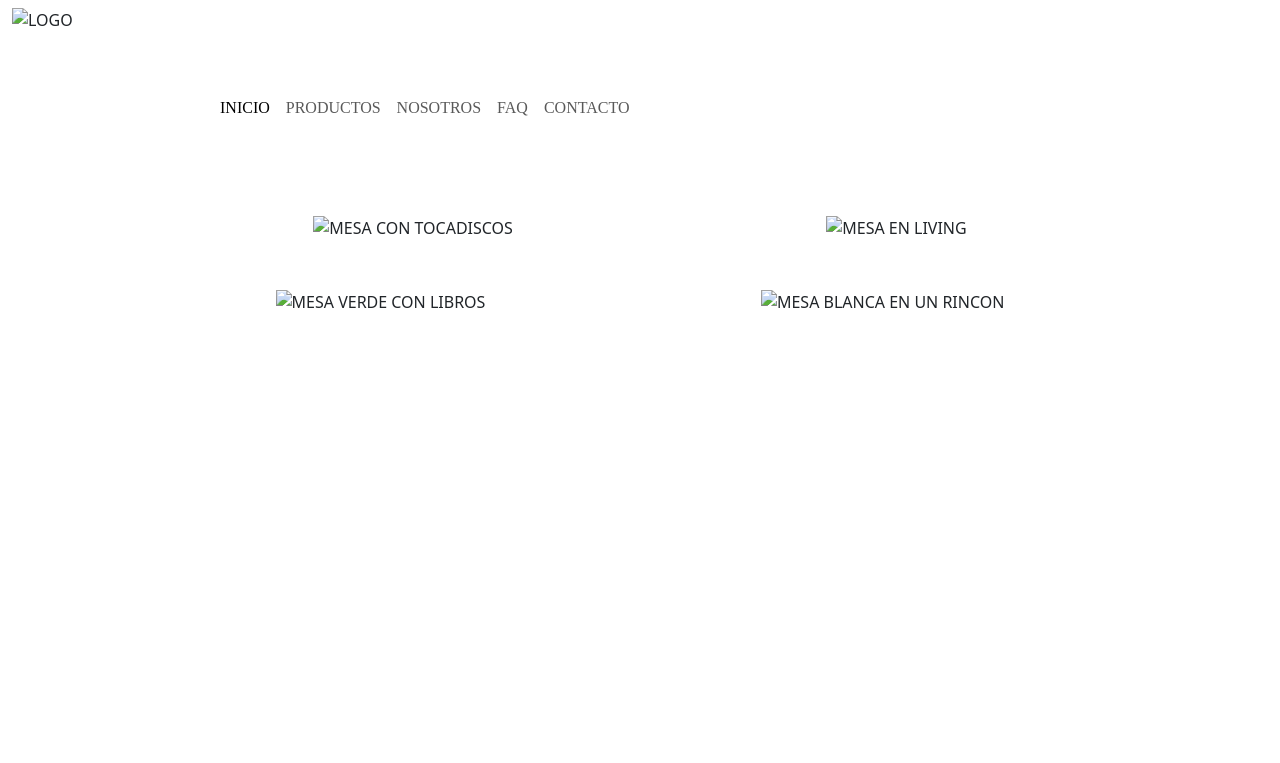
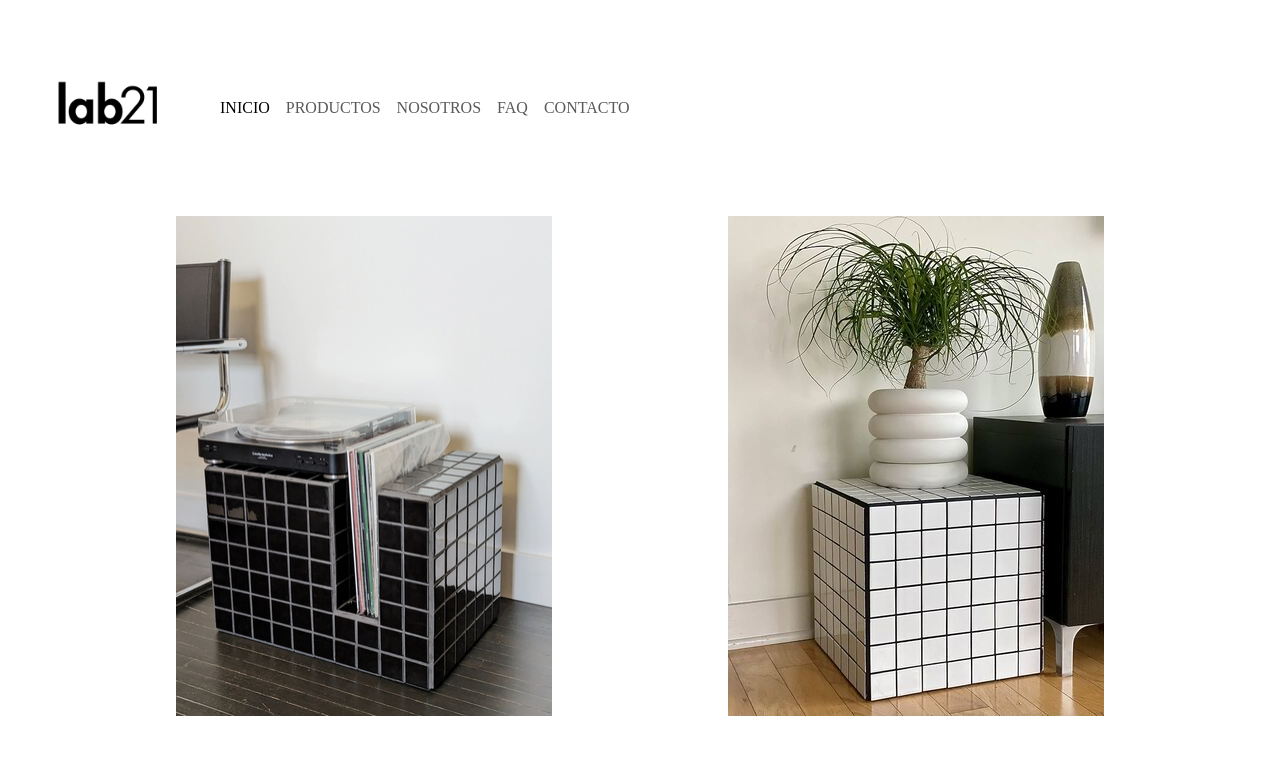
Before and after one commit to Fede-vargas/lab21, a plain HTML site: page pages/productos.html in a window 1280 px wide. Shown: the top 763 px of the page. Drawn offline with nearby package versions, Linux system fonts and the light colour scheme; files that its build step writes are made by us from their sources.

Commit message:
path update

```diff
--- a/pages/productos.html
+++ b/pages/productos.html
@@ -5,13 +5,13 @@
     <meta name="viewport" content="width=device-width, initial-scale=1.0">
     <title>LAB-21</title>
     <link href="https://cdn.jsdelivr.net/npm/bootstrap@5.3.3/dist/css/bootstrap.min.css" rel="stylesheet" integrity="sha384-QWTKZyjpPEjISv5WaRU9OFeRpok6YctnYmDr5pNlyT2bRjXh0JMhjY6hW+ALEwIH" crossorigin="anonymous">
-    <link rel="stylesheet" href="./styles/estilos.css">
+    <link rel="stylesheet" href="/styles/estilos.css">
 </head>
 <body>
     <header>
         <nav class="navbar navbar-expand-lg bg-body-white">
             <div class="container-fluid">
-              <img src="./assets/imgs/logolab.png" alt="LOGO" class="logoLab">
+              <img src="/assets/imgs/logolab.png" alt="LOGO" class="logoLab">
               <button class="navbar-toggler" type="button" data-bs-toggle="collapse" data-bs-target="#navbarNav" aria-controls="navbarNav" aria-expanded="false" aria-label="Toggle navigation">
                 <span class="navbar-toggler-icon"></span>
               </button>
@@ -37,12 +37,12 @@
     </header>
     <main>
         <div class="contenedorImagen">
-            <img src="./assets/imgs/mesacubonegro.png" class="productouno" alt="MESA CON TOCADISCOS">
-            <img src="./assets/imgs/mesacuboblanco.png" class="rproductodos" alt="MESA EN LIVING">
+            <img src="/assets/imgs/mesacubonegro.png" class="productouno" alt="MESA CON TOCADISCOS">
+            <img src="/assets/imgs/mesacuboblanco.png" class="rproductodos" alt="MESA EN LIVING">
         </div>
         <div class="contenedorImagen2">
-            <img src="./assets/imgs/mesacuboverde.png" class="rproduvtotres" alt="MESA VERDE CON LIBROS">
-            <img src="./assets/imgs/mesacuboblanocrincon.png" class="rproductocuatro" alt="MESA BLANCA EN UN RINCON">
+            <img src="/assets/imgs/mesacuboverde.png" class="rproduvtotres" alt="MESA VERDE CON LIBROS">
+            <img src="/assets/imgs/mesacuboblanocrincon.png" class="rproductocuatro" alt="MESA BLANCA EN UN RINCON">
         </div>
     </main>
 </body>
```
